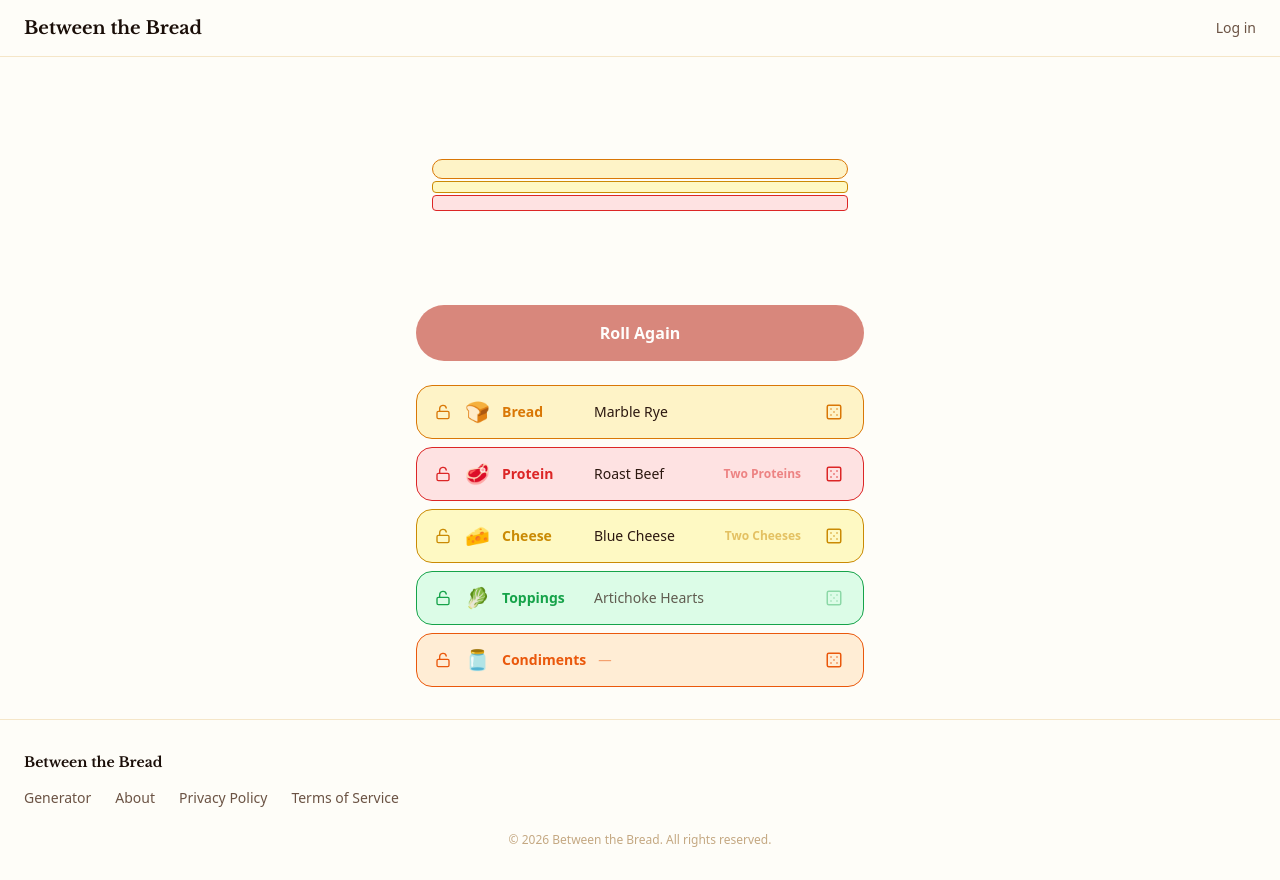
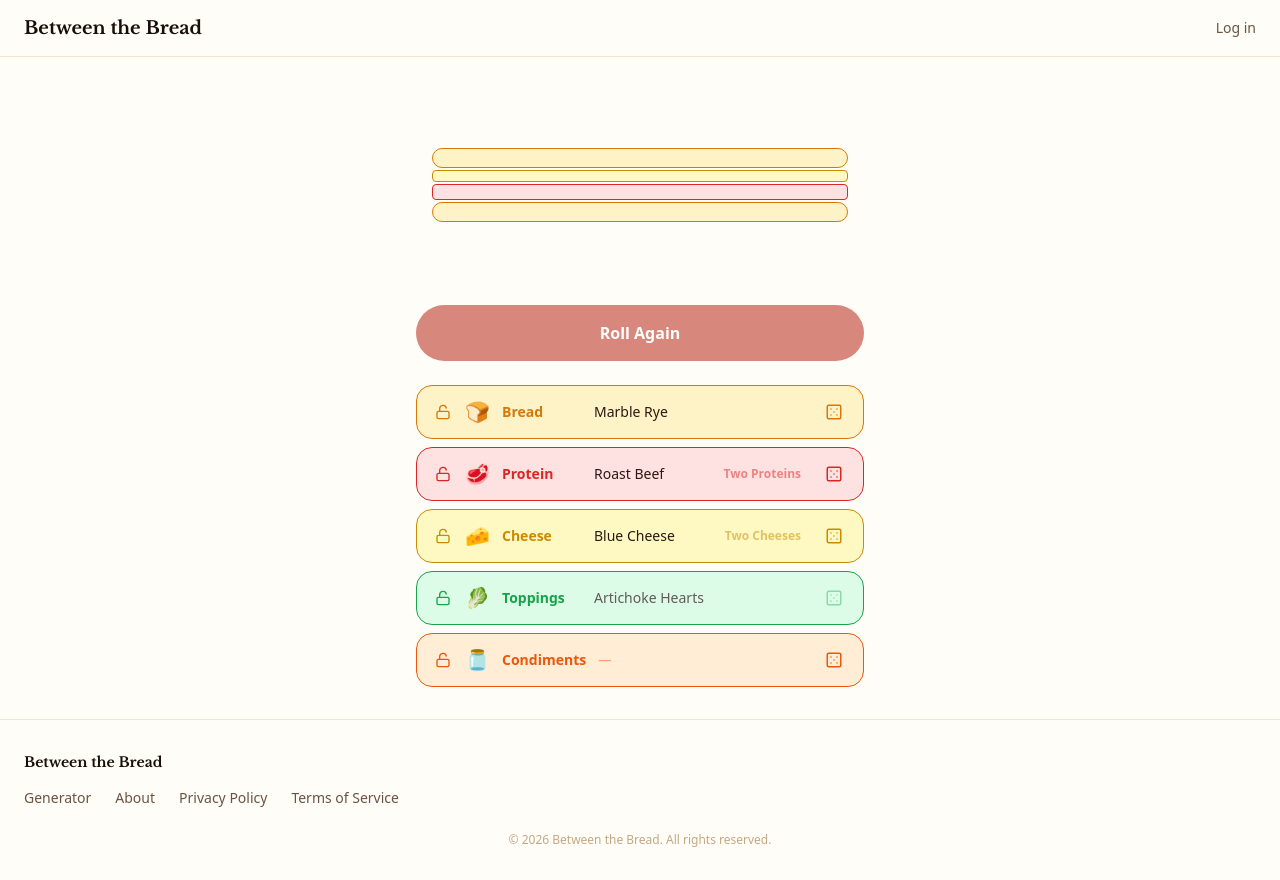
Before and after one commit to dylan-solomon/Between-the-Bread, a React (Vite) app: page / in a window 1280 px wide. Both pictures are taken after a click on the button "Roll the Dice". Built offline with nearby package versions, Linux system fonts and the light colour scheme.

Commit message:
Correct bread display to add flatbread at bottom and top/bottom slices for sliced bread

```diff
--- a/src/components/SandwichVisual.tsx
+++ b/src/components/SandwichVisual.tsx
@@ -1,9 +1,8 @@
 import type { CategorySlug, Ingredient, SandwichComposition } from '@/types'
 
-// Category display order for stacking (bottom to top: bread → condiments → toppings → cheese → protein → bread top)
-// We show bottom-bread first, then fillings, then top
-const LAYER_ORDER: CategorySlug[] = [
-  'bread',
+const FLAT_BREAD_SLUGS = new Set(['naan', 'tortilla', 'pita'])
+
+const FILLING_ORDER: CategorySlug[] = [
   'condiments',
   'chefs-special',
   'toppings',
@@ -24,13 +23,26 @@ type Props = {
   composition: SandwichComposition | null
 }
 
-type Layer = { ingredient: Ingredient; slug: CategorySlug }
+type Layer = { ingredient: Ingredient; slug: CategorySlug; position: 'top' | 'middle' | 'bottom' }
 
-const buildLayers = (composition: SandwichComposition): Layer[] =>
-  LAYER_ORDER.flatMap((slug) => {
-    const ingredients = composition[slug] ?? []
-    return ingredients.map((ingredient) => ({ ingredient, slug }))
-  })
+const buildLayers = (composition: SandwichComposition): Layer[] => {
+  const breadIngredients = composition.bread
+  const isFlat = breadIngredients.some((b) => FLAT_BREAD_SLUGS.has(b.slug))
+
+  const bottomBread: Layer[] = breadIngredients.map((ingredient) => ({
+    ingredient, slug: 'bread', position: 'bottom',
+  }))
+  const fillings: Layer[] = FILLING_ORDER.flatMap((slug) =>
+    (composition[slug] ?? []).map((ingredient) => ({ ingredient, slug, position: 'middle' }))
+  )
+
+  if (isFlat) return [...fillings, ...bottomBread]
+
+  const topBread: Layer[] = breadIngredients.map((ingredient) => ({
+    ingredient, slug: 'bread', position: 'top',
+  }))
+  return [...topBread, ...fillings, ...bottomBread]
+}
 
 export default function SandwichVisual({ composition }: Props) {
   if (composition === null) {
@@ -47,9 +59,9 @@ export default function SandwichVisual({ composition }: Props) {
 
   return (
     <div className="flex h-48 flex-col items-stretch justify-center gap-0.5 px-4">
-      {layers.map(({ ingredient, slug }) => (
+      {layers.map(({ ingredient, slug, position }) => (
         <div
-          key={`${slug}-${ingredient.slug}`}
+          key={`${slug}-${position}-${ingredient.slug}`}
           aria-label={ingredient.name}
           className={`w-full rounded border ${LAYER_STYLES[slug]} transition-all`}
         />
```
Also changed, not shown: 1 other file (tests, documents, lock files or other folders).
